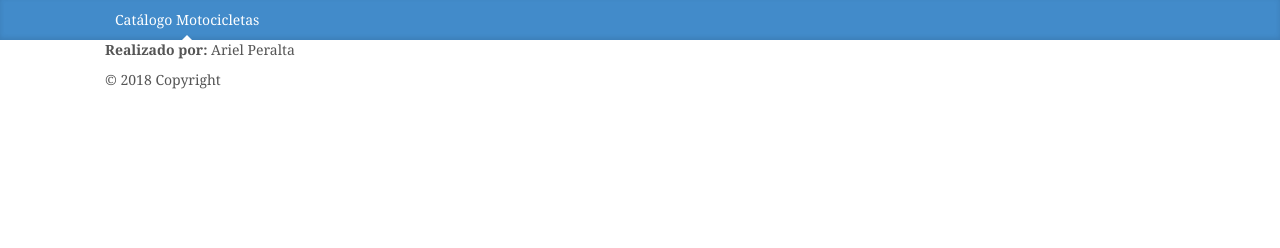
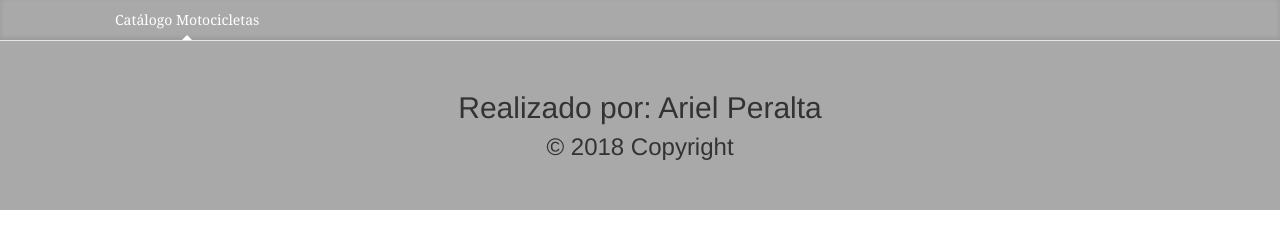
Before and after one commit to Arielperalta75/angularjs-motos, a plain HTML site: page index.html in a window 1280 px wide. Drawn offline with nearby package versions, Linux system fonts and the light colour scheme.

Commit message:
footer biennn

```diff
--- a/css/jumbotron-narrow.css
+++ b/css/jumbotron-narrow.css
@@ -36,7 +36,7 @@ h6, .h6 {
  */
 
 .blog-masthead {
-  background-color: #428bca;
+  background-color: darkgrey;
   -webkit-box-shadow: inset 0 -2px 5px rgba(0,0,0,.1);
           box-shadow: inset 0 -2px 5px rgba(0,0,0,.1);
 }
@@ -156,9 +156,9 @@ h6, .h6 {
 
 .blog-footer {
   padding: 40px 0;
-  color: #999;
+  color: whitesmoke;
   text-align: center;
-  background-color: #f9f9f9;
+  background-color:darkgrey;
   border-top: 1px solid #e5e5e5;
 }
 .blog-footer p:last-child {
--- a/index.html
+++ b/index.html
@@ -32,13 +32,13 @@
       </div>
     </div>
     <div ng-view class="container"></div>
-	<footer class="page-footer grey darken-3">
+	<footer class="blog-footer">
 		<div class="container">
-			<p> <strong>Realizado por: </strong> Ariel Peralta </p>
+            <p> <h2>Realizado por:  Ariel Peralta </h2></p>
 		</div>
 		<div class="footer-copyright">
 			<div class="container">
-				© 2018 Copyright
+                <h3>© 2018 Copyright</h3>
 			</div>
 		</div>
 	</footer>
```
